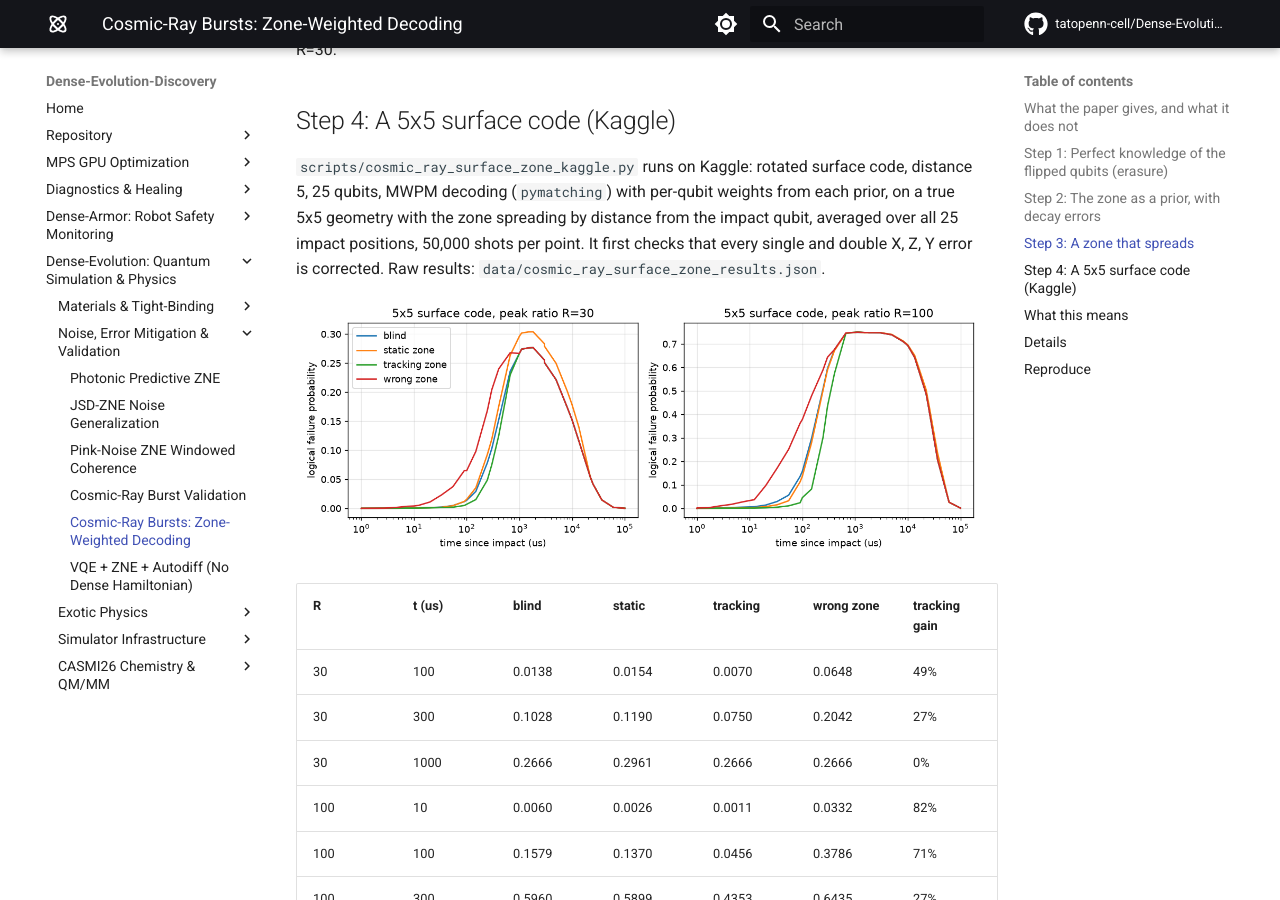
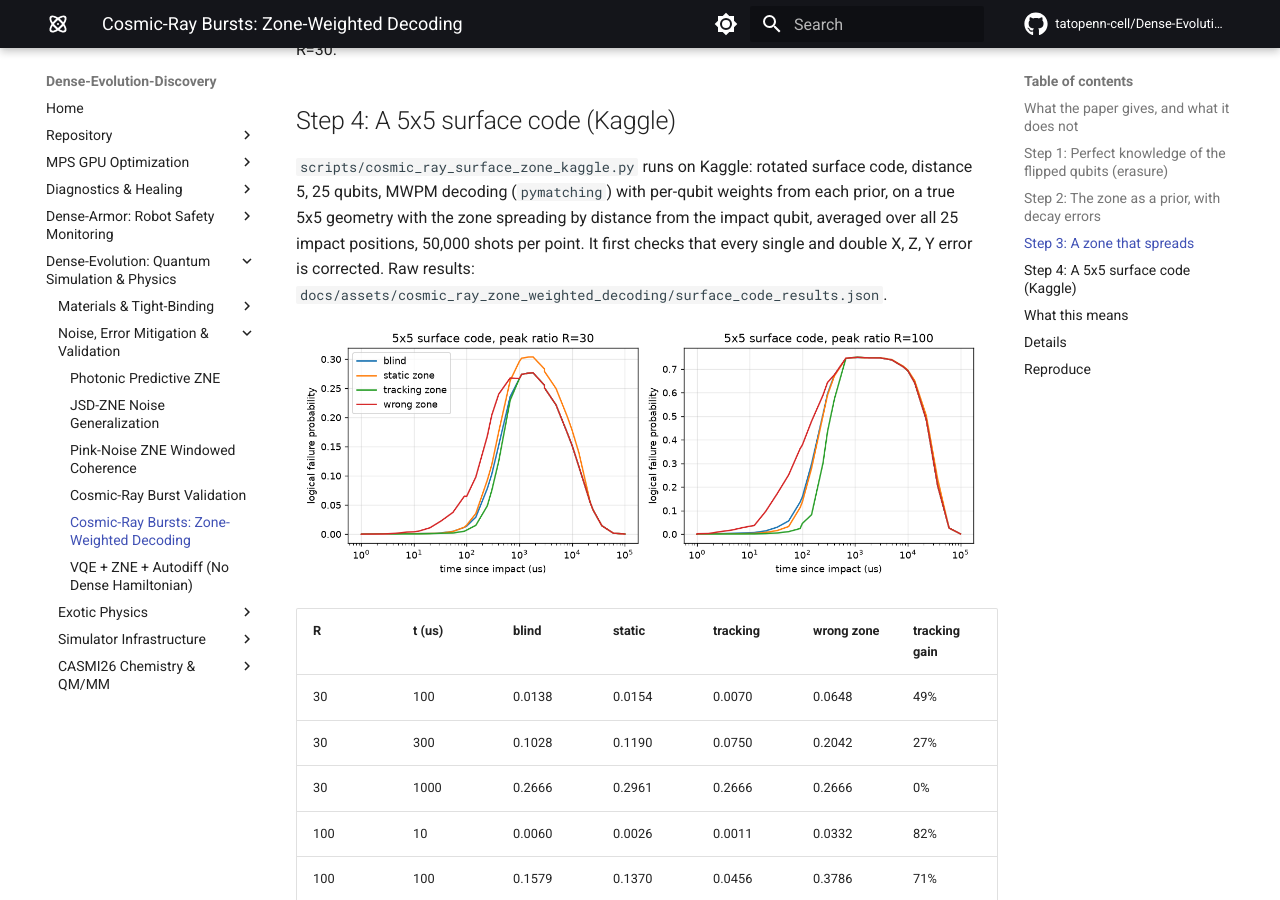
Before and after one commit to tatopenn-cell/Dense-Evolution-Discovery, an MkDocs documentation site: the page built from docs/cosmic_ray_zone_weighted_decoding.md, in a window 1280 px wide and 900 px high, scrolled down 1819 px. Built offline with MkDocs 1.6.1 and Material for MkDocs 9.7.7, drawn with Linux system fonts in a browser that asks for light colours; comment, search, counter and statistics services are not loaded.

Commit message:
Store the 5x5 surface-code results next to the doc assets (data/ is gitignored)

```diff
--- a/docs/cosmic_ray_zone_weighted_decoding.md
+++ b/docs/cosmic_ray_zone_weighted_decoding.md
@@ -38,7 +38,7 @@ Tracking the zone helps between 10 and 300 us (up to 77% at R=100) and gives 0%
 
 ## Step 4: A 5x5 surface code (Kaggle)
 
-`scripts/cosmic_ray_surface_zone_kaggle.py` runs on Kaggle: rotated surface code, distance 5, 25 qubits, MWPM decoding (`pymatching`) with per-qubit weights from each prior, on a true 5x5 geometry with the zone spreading by distance from the impact qubit, averaged over all 25 impact positions, 50,000 shots per point. It first checks that every single and double X, Z, Y error is corrected. Raw results: `data/cosmic_ray_surface_zone_results.json`.
+`scripts/cosmic_ray_surface_zone_kaggle.py` runs on Kaggle: rotated surface code, distance 5, 25 qubits, MWPM decoding (`pymatching`) with per-qubit weights from each prior, on a true 5x5 geometry with the zone spreading by distance from the impact qubit, averaged over all 25 impact positions, 50,000 shots per point. It first checks that every single and double X, Z, Y error is corrected. Raw results: `docs/assets/cosmic_ray_zone_weighted_decoding/surface_code_results.json`.
 
 ![Zone-weighted decoding on a 5x5 surface code](assets/cosmic_ray_zone_weighted_decoding/surface_code_zone_decoding.png)
 
```
Also changed, not shown: docs/assets/cosmic_ray_zone_weighted_decoding/surface_code_results.json (added, +1 -0 lines).
